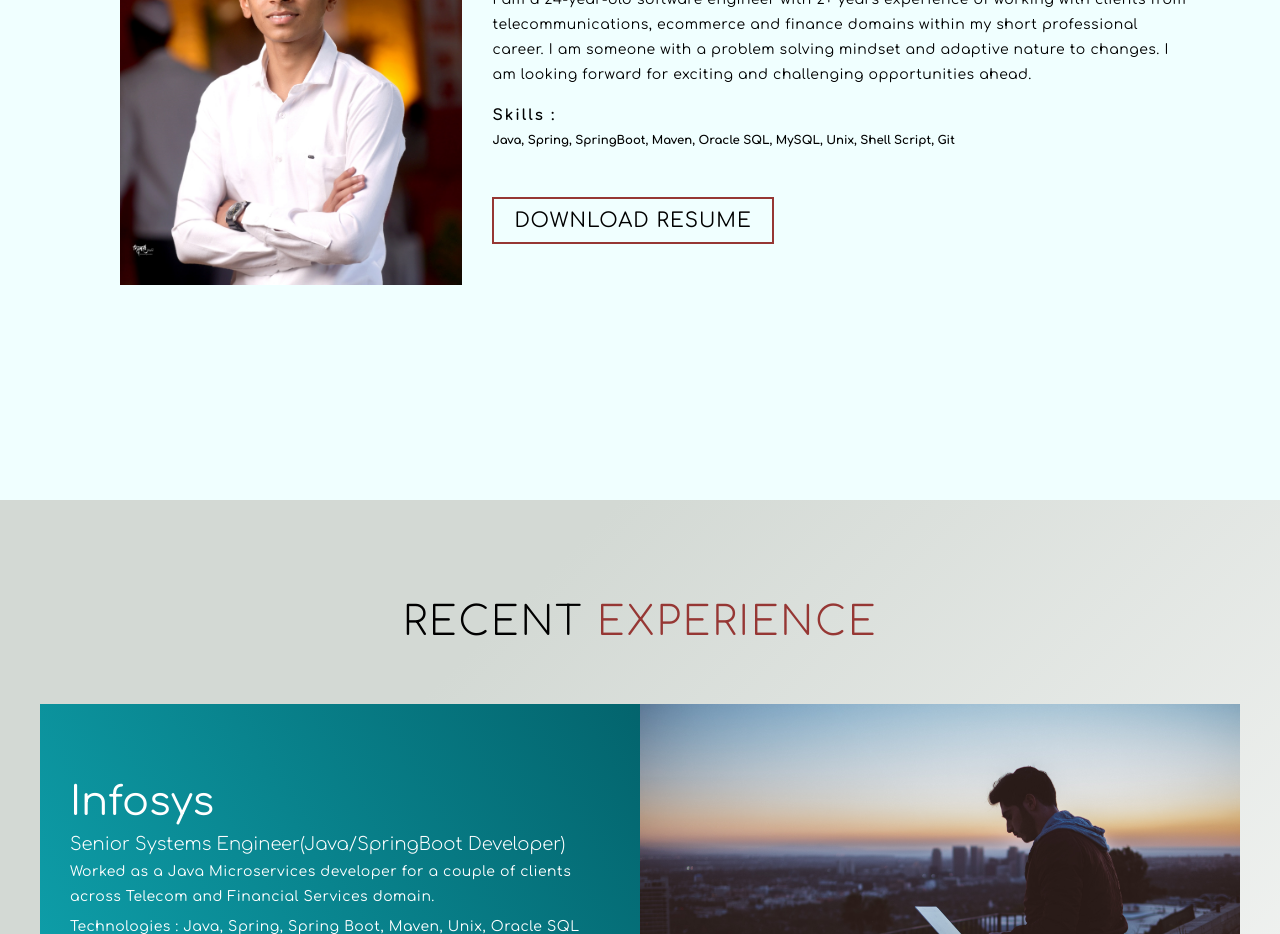
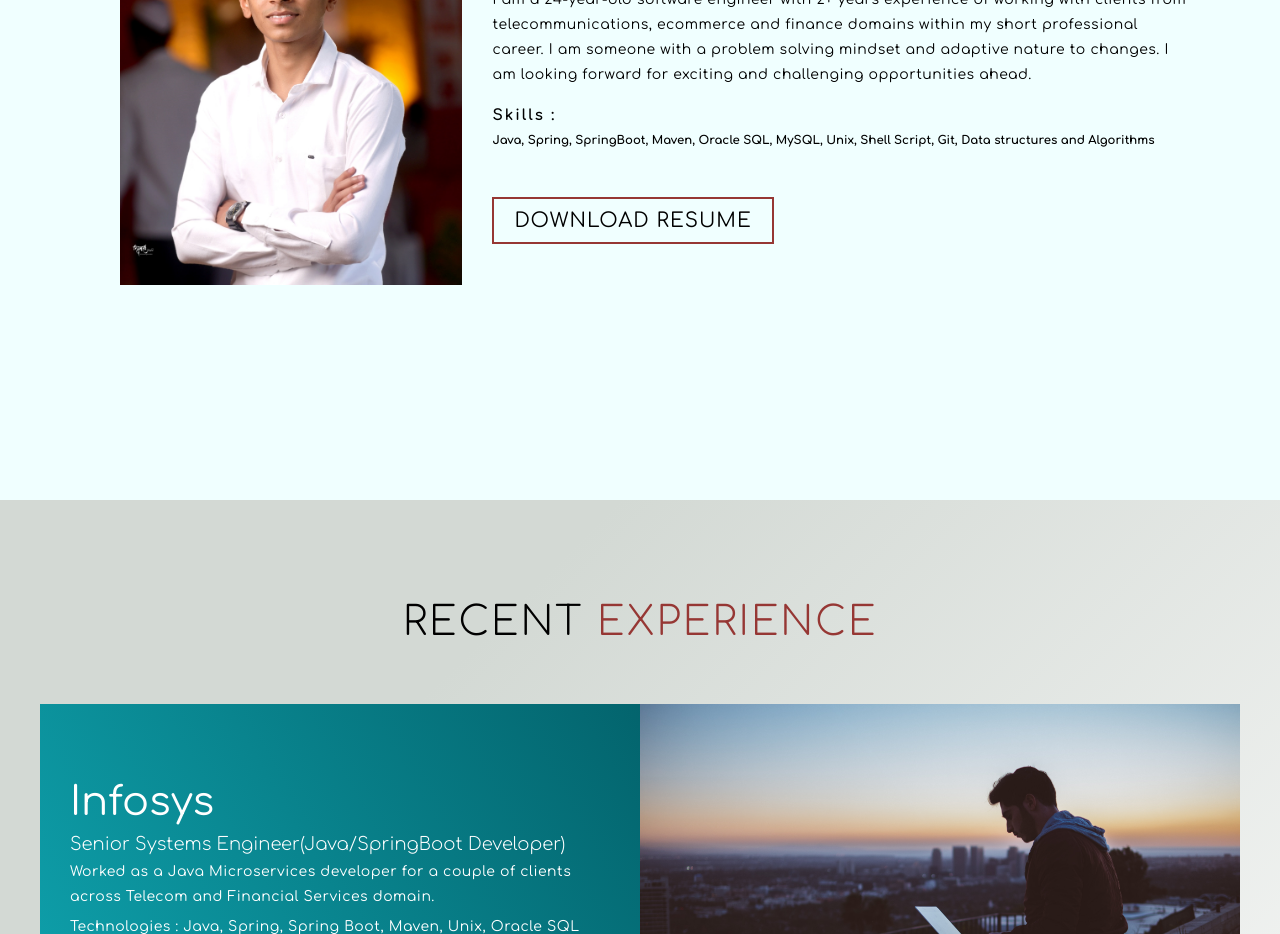
Before and after one commit to thombare-shubham/portfolio, a plain HTML site: page index.html in a window 1280 px wide. Shown: the part 1100-2034 px from the top of the page. Drawn offline with Linux system fonts and the light colour scheme.

Commit message:
Added skill

```diff
--- a/index.html
+++ b/index.html
@@ -41,7 +41,7 @@
                 <h1 class="section-title">About<span>Me</span></h1>
                 <h2>Software Developer</h2>
                 <p>I am a 24-year-old software engineer with 2+ years experience of working with clients from telecommunications, ecommerce and finance domains within my short professional career. I am someone with a problem solving mindset and adaptive nature to changes. I am looking forward for exciting and challenging opportunities ahead.</p>
-                <p><h2>Skills : </h2><h3>Java, Spring, SpringBoot, Maven, Oracle SQL, MySQL, Unix, Shell Script, Git</h3></p>
+                <p><h2>Skills : </h2><h3>Java, Spring, SpringBoot, Maven, Oracle SQL, MySQL, Unix, Shell Script, Git, Data structures and Algorithms</h3></p>
                 <a href="./docs/ResumeOfShubhamThombare.pdf" class="cta" target="_blank">Download Resume</a>
             </div>
         </div>
```
